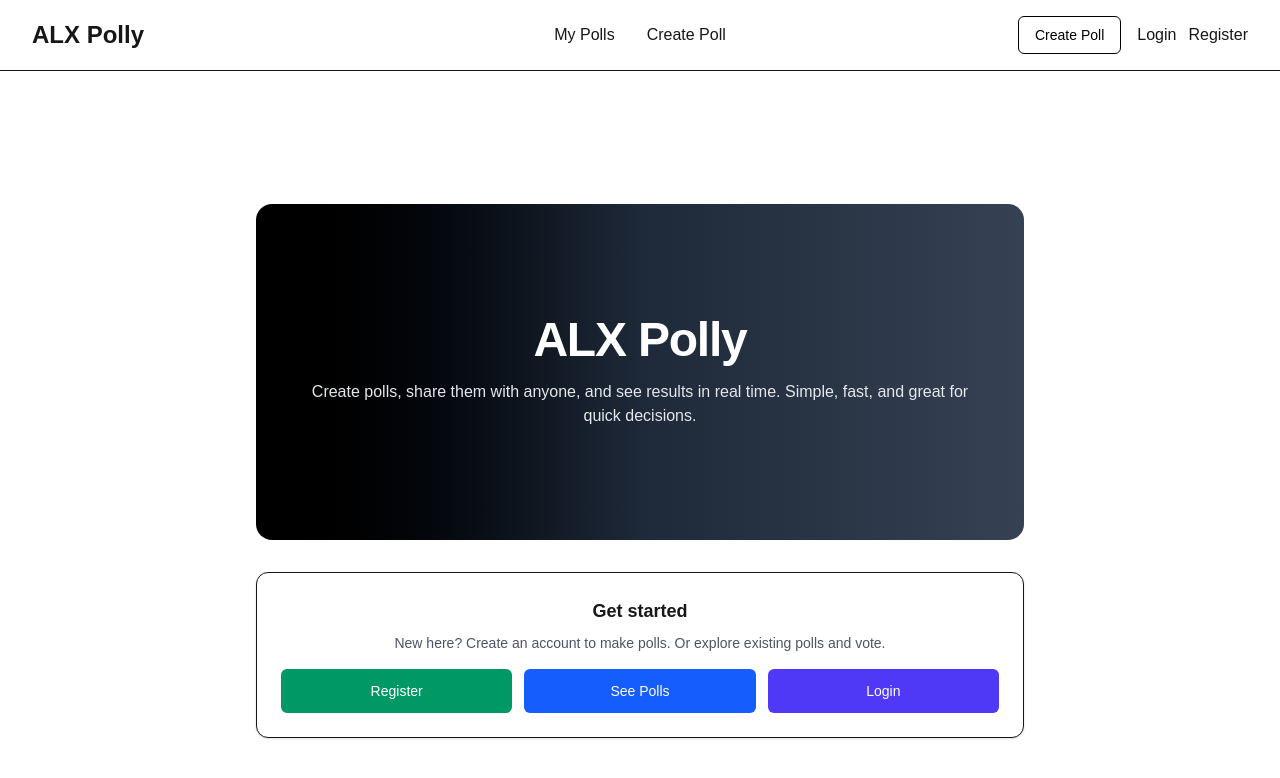
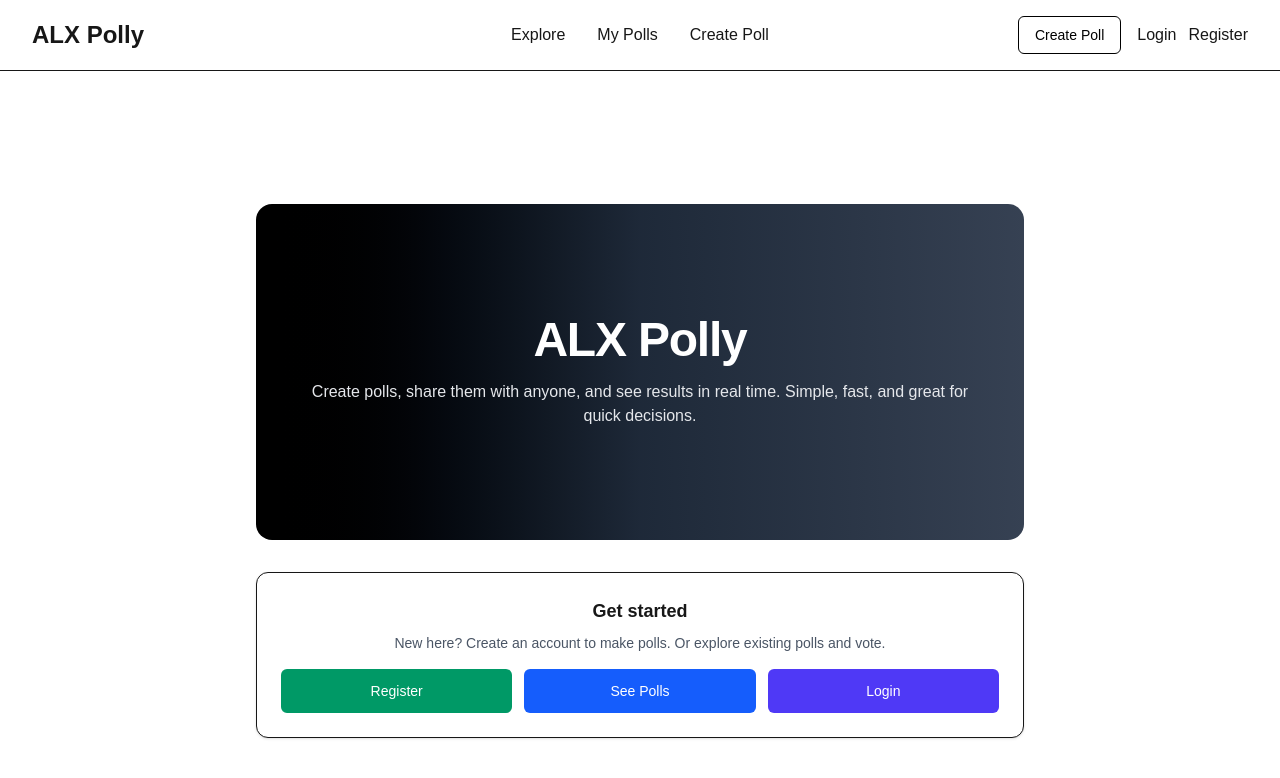
Before and after one commit to HajarElMannani/alx-polly, a Next.js app in the folder alx-polly/: page / in a window 1280 px wide. Shown: the top 778 px of the page. Built offline with nearby package versions, Linux system fonts and the light colour scheme; no server answers.

Commit message:
Add 'Explore' link to Navbar for improved navigation

```diff
--- a/alx-polly/components/Navbar.tsx
+++ b/alx-polly/components/Navbar.tsx
@@ -21,6 +21,7 @@ export default function Navbar() {
       <span className="text-2xl font-bold">ALX Polly</span>
       {/* Centered Links */}
       <div className="absolute left-1/2 top-1/2 -translate-x-1/2 -translate-y-1/2 flex gap-8">
+        <a href="/explore" className="hover:underline">Explore</a>
         <a href="/polls" className="hover:underline">My Polls</a>
         <a href="/create-poll" className="hover:underline">Create Poll</a>
       </div>
```
